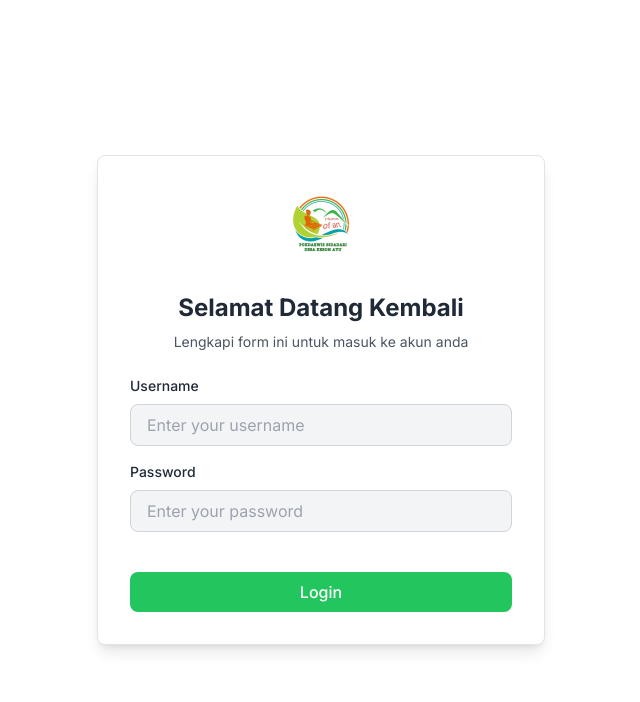
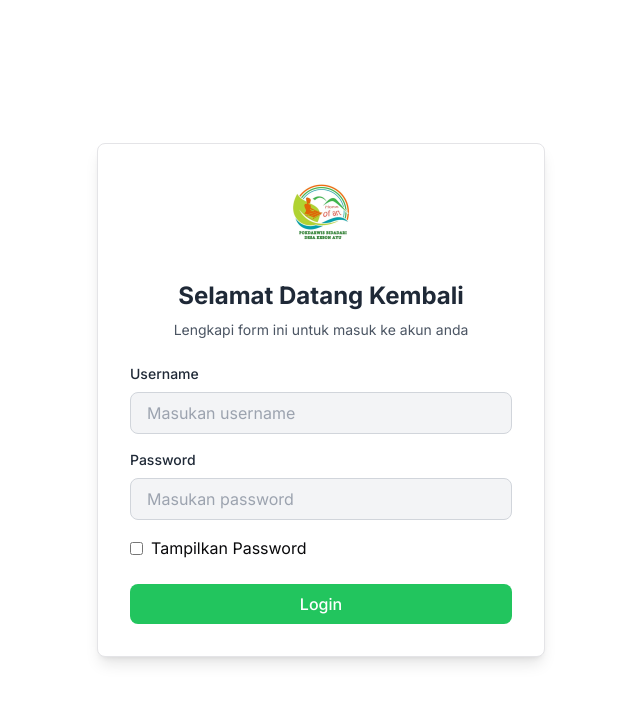
Before and after one commit to Bina-Desa/FE, a React (Vite) app: page /login in a window 1280 px wide. Shown: the top 702 px of the page, without its empty margins (319-959 px from the left). Built offline with nearby package versions, Linux system fonts and the light colour scheme.

Commit message:
add show password

```diff
--- a/src/routes/admin/login.tsx
+++ b/src/routes/admin/login.tsx
@@ -13,6 +13,7 @@ const LoginPage: React.FC = () => {
   const { register, handleSubmit } = useForm<LoginFormInputs>();
   const [loading, setLoading] = useState(false);
   const [error, setError] = useState('');
+  const [showPassword, setShowPassword] = useState(false);
   const navigate = useNavigate();
 
   const handleLogin: SubmitHandler<LoginFormInputs> = async (data) => {
@@ -51,7 +52,7 @@ const LoginPage: React.FC = () => {
 
   return (
     <div className="flex items-center justify-center min-h-screen bg-white">
-      <div className="w-full max-w-md p-8 bg-white rounded-lg shadow-lg border">
+      <div className="w-full max-w-md p-8 bg-white rounded-lg shadow-lg border mx-4">
         {/* Logo */}
         <div className="flex justify-center mb-6">
           <img src="/images/logo.jpeg" alt="App Logo" className="w-20 h-20 rounded-full" />
@@ -71,7 +72,7 @@ const LoginPage: React.FC = () => {
             <input
               id="username"
               type="text"
-              placeholder="Enter your username"
+              placeholder="Masukan username"
               {...register('username', { required: true })}
               className="w-full px-4 py-2 mt-2 text-gray-800 bg-gray-100 border border-gray-300 rounded-lg focus:outline-none focus:ring-2 focus:ring-green-500"
             />
@@ -84,11 +85,15 @@ const LoginPage: React.FC = () => {
             </label>
             <input
               id="password"
-              type="password"
-              placeholder="Enter your password"
+              type={showPassword ? 'text' : 'password'}
+              placeholder="Masukan password"
               {...register('password', { required: true })}
               className="w-full px-4 py-2 mt-2 text-gray-800 bg-gray-100 border border-gray-300 rounded-lg focus:outline-none focus:ring-2 focus:ring-green-500"
             />
+          </div>
+          <div className="flex items-center gap-2">
+            <input type="checkbox" id="showpassword" onClick={() => setShowPassword(!showPassword)} />
+            <label htmlFor="showpassword">Tampilkan Password</label>
           </div>
 
           {/* Error Message */}
@@ -99,7 +104,7 @@ const LoginPage: React.FC = () => {
 
           {/* Sign In Button */}
           <button type="submit" className="w-full px-4 py-2 mt-6 font-medium text-white bg-green-500 rounded-lg hover:bg-green-600 focus:outline-none focus:ring-2 focus:ring-green-500" disabled={loading}>
-            {loading ? 'Logging in...' : 'Login'}
+            {loading ? 'Login...' : 'Login'}
           </button>
         </form>
       </div>
```
